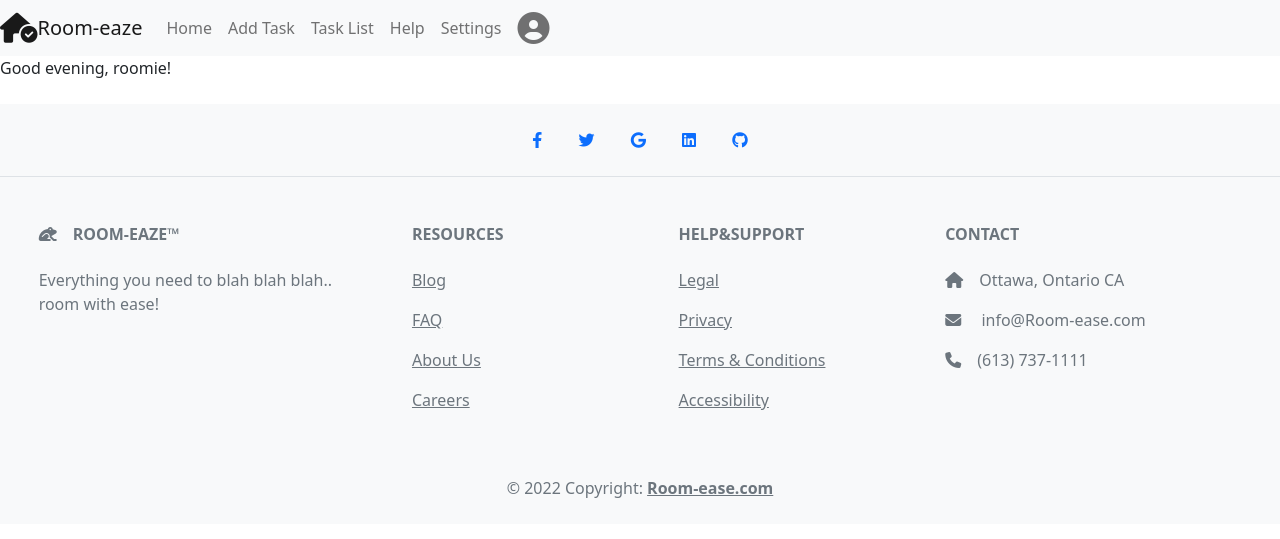
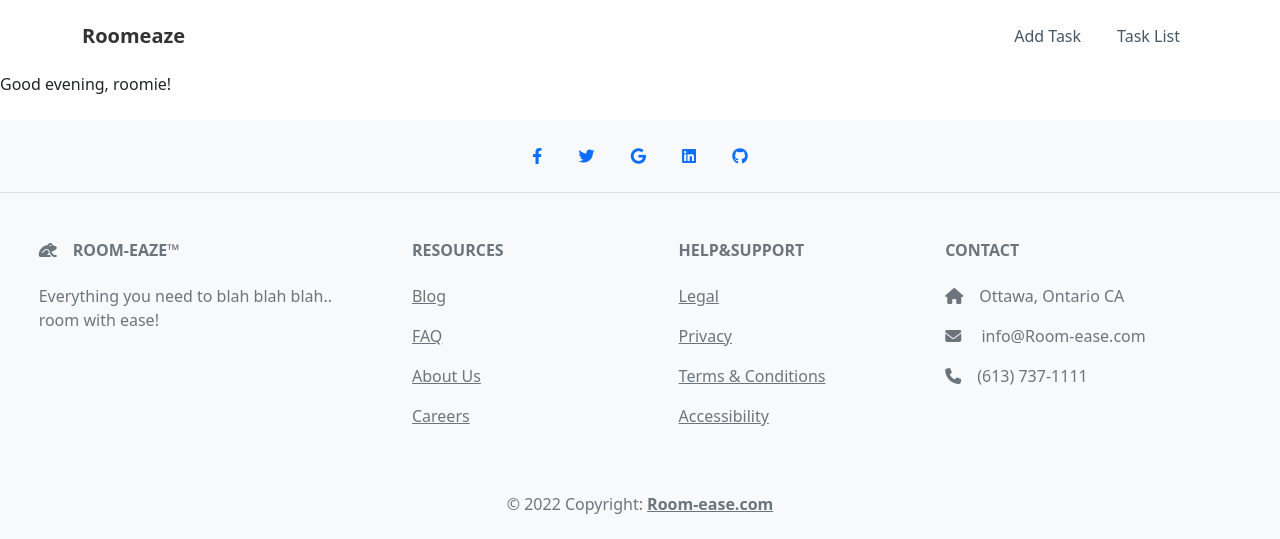
Before and after one commit to 7ay1or/chorechart, a Node server app: page / in a window 1280 px wide. Shown: the top 539 px of the page. Run offline with Node 20, Linux system fonts and the light colour scheme; some libraries are stand-ins or nearby versions.

Commit message:
Redesign navbar

```diff
--- /dev/null
+++ b/public/css/navbar.css
@@ -0,0 +1,82 @@
+.navigation-clean {
+  background: #fff;
+  padding-top: 0.75rem;
+  padding-bottom: 0.75rem;
+  color: #333;
+  border-radius: 0;
+  box-shadow: none;
+  border: none;
+  margin-bottom: 0;
+}
+
+@media (min-width: 768px) {
+  .navigation-clean {
+    padding-top: 1rem;
+    padding-bottom: 1rem;
+  }
+}
+
+.navigation-clean .navbar-brand {
+  font-weight: bold;
+  color: inherit;
+}
+
+.navigation-clean .navbar-brand:hover {
+  color: #222;
+}
+
+.navigation-clean .navbar-toggler {
+  border-color: #ddd;
+}
+
+.navigation-clean .navbar-toggler:hover,
+.navigation-clean .navbar-toggler:focus {
+  background: none;
+}
+
+.navigation-clean .navbar-toggler {
+  color: #888;
+}
+
+.navigation-clean.navbar-light .navbar-nav .nav-link.active,
+.navigation-clean.navbar-light .navbar-nav .nav-link.active:focus,
+.navigation-clean.navbar-light .navbar-nav .nav-link.active:hover {
+  color: #8f8f8f;
+  box-shadow: none;
+  background: none;
+  pointer-events: none;
+}
+
+.navigation-clean.navbar .navbar-nav .nav-link {
+  padding-left: 18px;
+  padding-right: 18px;
+}
+
+.navigation-clean.navbar-light .navbar-nav .nav-link {
+  color: #465765;
+}
+
+.navigation-clean.navbar-light .navbar-nav .nav-link:focus,
+.navigation-clean.navbar-light .navbar-nav .nav-link:hover {
+  color: #37434d !important;
+  background-color: transparent;
+}
+
+.navigation-clean .navbar-nav > li > .dropdown-menu {
+  margin-top: -5px;
+  box-shadow: none;
+  background-color: #fff;
+  border-radius: 2px;
+}
+
+.navigation-clean .dropdown-menu .dropdown-item:focus,
+.navigation-clean .dropdown-menu .dropdown-item {
+  line-height: 2;
+  color: #37434d;
+}
+
+.navigation-clean .dropdown-menu .dropdown-item:focus,
+.navigation-clean .dropdown-menu .dropdown-item:hover {
+  background: #eee;
+  color: inherit;
+}
--- a/views/partials/head.ejs
+++ b/views/partials/head.ejs
@@ -7,5 +7,6 @@
 />
 <link rel="stylesheet" href="/css/bootstrap.min.css" />
 <link rel="stylesheet" href="/css/style.css" />
+<link rel="stylesheet" href="/css/navbar.css" />
 
 <title>ChoreChart</title>
--- a/views/partials/header.ejs
+++ b/views/partials/header.ejs
@@ -1,47 +1,24 @@
-<nav
-  class="navbar navbar-expand-sm navbar-light bg-light justify-content-between"
+<nav class="navbar navbar-light navbar-expand-lg navigation-clean">
+  <div class="container">
+    <a class="navbar-brand" href="/">Roomeaze</a
+    ><button
+      class="navbar-toggler"
+      data-bs-toggle="collapse"
+      data-bs-target="#navcol-1"
     >
-  <a class="navbar-brand" href="#"
-    ><i class="fa-solid fa-house-circle-check fa-xl mr-2"></i>Room-eaze</a
-  >
-
-  <button
-    class="navbar-toggler"
-    type="button"
-    data-toggle="collapse"
-    data-target="#navbarSupportedContent"
-    aria-controls="navbarSupportedContent"
-    aria-expanded="false"
-    aria-label="Toggle navigation"
-  >
-    <span class="navbar-toggler-icon"></span>
+      <span class="visually-hidden">Toggle navigation</span
+      ><span class="navbar-toggler-icon"></span>
     </button>
-
-  <div class="collapse navbar-collapse" id="navbarSupportedContent">
-    <ul class="navbar-nav mr-auto">
-      <li class="nav-item">
-        <a class="nav-link" aria-current="page" href="/">Home</a>
-      </li>
+    <div id="navcol-1" class="collapse navbar-collapse">
+      <ul class="navbar-nav ms-auto">
         <li class="nav-item">
           <a class="nav-link" href="/newtask">Add Task</a>
         </li>
         <li class="nav-item">
           <a class="nav-link" href="/tasklist">Task List</a>
         </li>
-    </ul>
-
-    <ul class="navbar-nav">
-      <li class="nav-item">
-        <a href="#" class="nav-link">Help</a>
-      </li>
-      <li class="nav-item">
-        <a href="#" class="nav-link">Settings</a>
-      </li>
-      <li class="nav-item">
-        <a href="#" class="nav-link"
-          ><i class="fa-solid fa-circle-user fa-2xl"></i
-        ></a>
-      </li>
+        <li class="nav-item"></li>
       </ul>
     </div>
+  </div>
 </nav>
```
Lines whose indentation alone changed are shown as unchanged.
